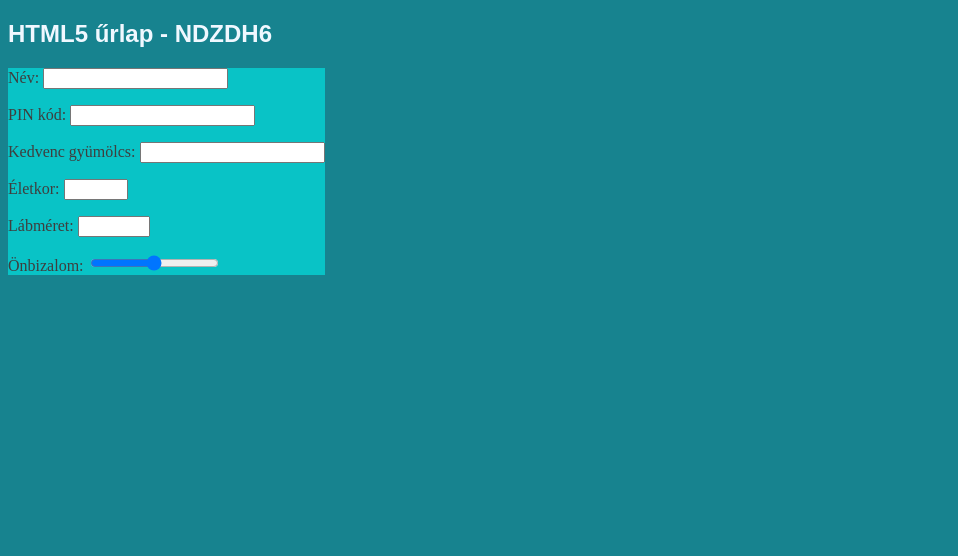
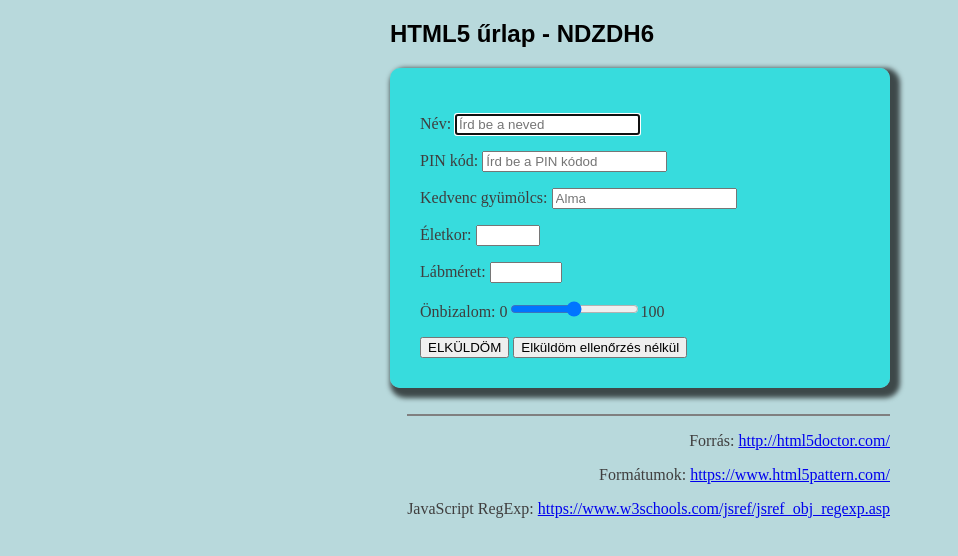
Before and after one commit to demezalan/NDZDH6WebTechGyak, a plain HTML site: page NDZDH6_0311/NDZDH6_urlap.html in a window 1280 px wide. Shown: the whole page, without its empty margins (0-958 px from the left). Drawn offline with Linux system fonts and the light colour scheme.

Commit message:
Elkészült űrlap

```diff
--- a/NDZDH6_0311/NDZDH6_urlap.html
+++ b/NDZDH6_0311/NDZDH6_urlap.html
@@ -3,53 +3,69 @@
 <html lang="hu">
 
 <head>
-    <title>Órarend</title>
+    <title>Űrlap</title>
     <meta charset="UTF-8">
     <meta name="description" content="Táblázat készítése">
     <meta name="keywords" content="HTML, weblap, urlap">
 </head>
 
 <style>
-    table,
-    th,
-    td {
-        border: 1px solid black;
-    }
-
     p {
         color: rgb(63, 62, 62);
     }
 </style>
 
-<body style="background-color: rgb(23, 131, 143);">
+<body style="background-color: rgba(23, 131, 143, 0.307);">
+    <div style="width: 500px; margin: auto;">
         <header style="font-family: Arial, Helvetica, sans-serif; color: aliceblue;">
-        <h2>HTML5 űrlap - NDZDH6</h2>
+            <h2 style="color: rgb(0, 0, 0);">HTML5 űrlap - NDZDH6</h2>
         </header>
 
-    <section style="background-color: rgba(4, 222, 222, 0.708); width:max-content;">
-        <form id="01" name="urlap1" action="" method="post" target="_self">
+        <section
+            style="background-color: rgba(4, 222, 222, 0.708); width:440px; padding: 30px; border-radius: 10px; box-shadow: 5px 5px 5px 5px #000000aa;">
+            <form id="urlap" name="urlap" action="" method="post" target="_self" action="feldolgozo.php">
                 <p>Név:
-            <input type="text" id="name" name="name"></p>
+                    <input type="text" id="name" name="name" required pattern="([A-ZÁÉÍÓÖŐÚÜŰ a-záéíóöőúüű]){4,}"
+                        title="Ide kerül a neve" placeholder="Írd be a neved" autofocus autocomplete="off">
+                </p>
                 <p>PIN kód:
-            <input type="password" id="pin" name="pin"></p>
+                    <input type="password" id="pin" name="pin" required pattern="[0-9]{4}" title="Ide kerül a PIN kód"
+                        placeholder="Írd be a PIN kódod">
+                </p>
                 <p>Kedvenc gyümölcs:
-            <input type="text" id="fruit" name="fruit" list=""></p>
+                    <input type="text" id="fruit" name="fruit" list="fruits" title="Alma, Körte, Szőlő, Banán, Narancs"
+                        placeholder="Alma">
+                </p>
                 <datalist id="fruits">
-                <option value="Edge">
-                <option value="Firefox">
-                <option value="Chrome">
-                <option value="Opera">
-                <option value="Safari">
+                    <option value="alma">Alma</option>
+                    <option value="körte">Körte</option>
+                    <option value="szőlő">Szőlő</option>
+                    <option value="banán">Banán</option>
+                    <option value="narancs">Narancs</option>
                 </datalist>
                 <p>Életkor:
-            <input type="number" min="1" max="100" id="age" name="age"></p>
+                    <input type="number" min="1" max="100" id="age" name="age">
+                </p>
                 <p>Lábméret:
-                <input type="number" min="25" max="50" step="0.5" id="footsize" name="footsize"></p>
+                    <input type="number" min="25" max="50" step="0.5" id="footsize" name="footsize">
+                </p>
                 <p>Önbizalom:
-                <input type="range" min="0" max="100" id="confidence" name="confidence"></p>
+                    0<input type="range" min="0" max="100" id="confidence" name="confidence">100</p>
             </form>
+            <div>
+                <input type="submit" value="ELKÜLDÖM" form="urlap">
+                <input type="submit" value="Elküldöm ellenőrzés nélkül" formnovalidate form="urlap">
+            </div>
+        </section>
 
-    </section>
+        <footer style="float: right; text-align: right;">
+            <br><hr color="grey">
+            <p>Forrás: <a href="http://html5doctor.com/" target="_blank">http://html5doctor.com/</a></p>
+            <p>Formátumok: <a href="https://www.html5pattern.com/" target="_blank">https://www.html5pattern.com/</a></p>
+            <p>JavaScript RegExp: <a href="https://www.w3schools.com/jsref/jsref_obj_regexp.asp"
+                    target="_blank">https://www.w3schools.com/jsref/jsref_obj_regexp.asp</a></p>
+        </footer>
+    </div>
 </body>
 
 </html>
```
Lines whose indentation alone changed are shown as unchanged.
